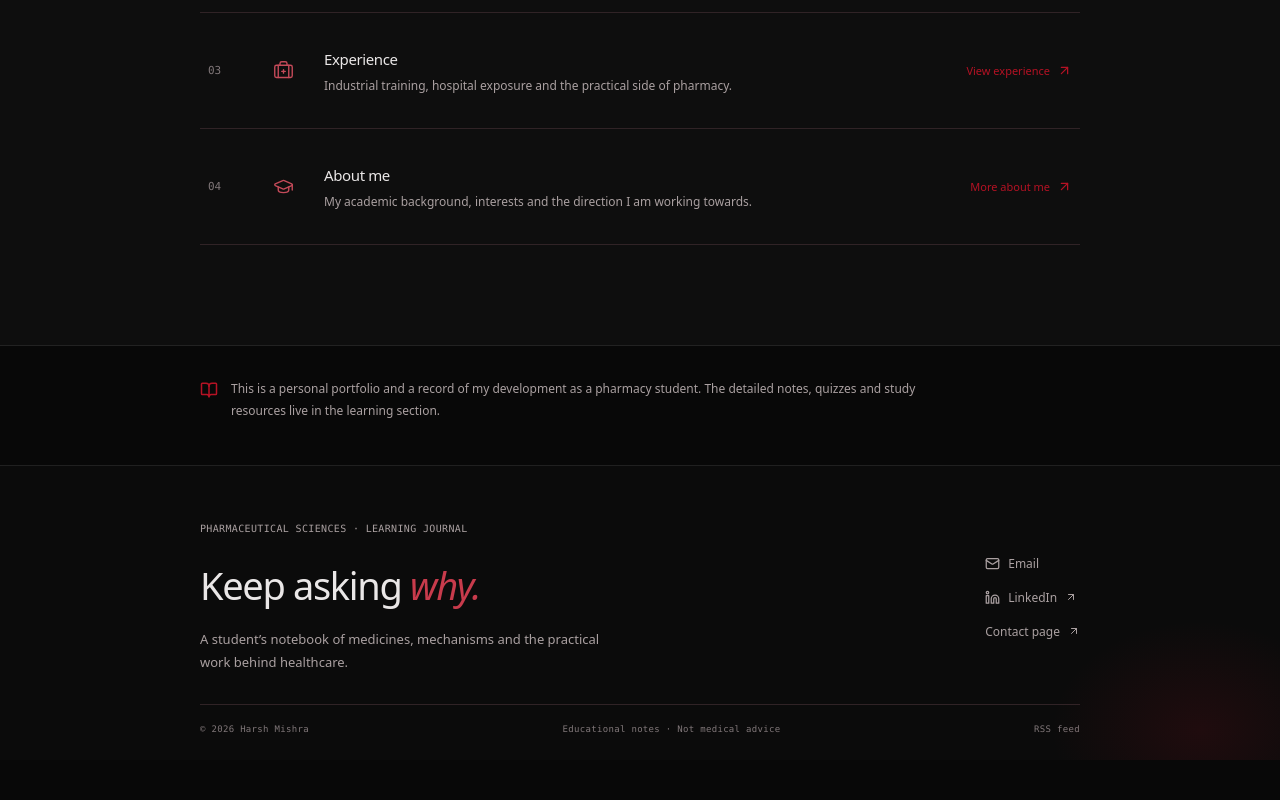
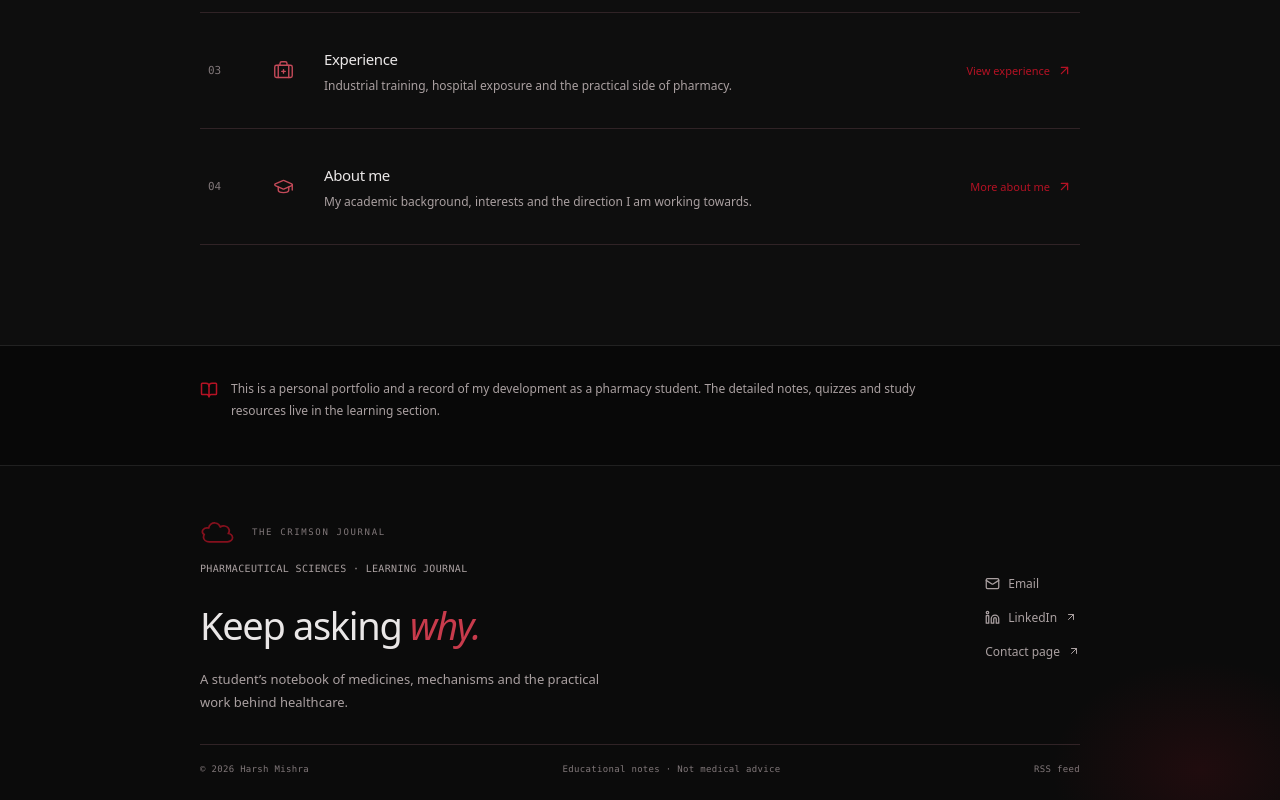
Before and after one commit to milesmoraliis759/portfolio, a Next.js app: page / in a window 1280 px wide. Shown: the part 1296-2096 px from the top of the page. Before the commit the page ends 2056 px from the top, so only its background shows below. Built offline with nearby package versions, Linux system fonts and the light colour scheme; no server answers.

Commit message:
Add original Akatsuki-inspired footer emblem

```diff
--- a/src/components/site-footer.tsx
+++ b/src/components/site-footer.tsx
@@ -6,6 +6,10 @@ export function SiteFooter() {
     <footer className="site-footer">
       <div className="container footer-inner">
         <div className="footer-main">
+          <div className="footer-akatsuki-mark" aria-label="Original crimson cloud emblem">
+            <svg viewBox="0 0 160 92" fill="none" aria-hidden="true"><path d="M17 56c-8-4-10-13-4-20 5-6 13-8 22-6 1-13 13-22 27-20 9 1 16 7 19 16 11-7 25-5 32 4 5 7 5 16 0 22 9 1 16 7 17 15 1 10-8 18-20 18H37c-13 0-23-8-23-18 0-5 1-8 3-11Z" stroke="currentColor" strokeWidth="7" strokeLinejoin="round"/></svg>
+            <span>THE CRIMSON JOURNAL</span>
+          </div>
           <p className="eyebrow">PHARMACEUTICAL SCIENCES · LEARNING JOURNAL</p>
           <h2>Keep asking <em>why.</em></h2>
           <p className="footer-copy">A student’s notebook of medicines, mechanisms and the practical work behind healthcare.</p>
```
